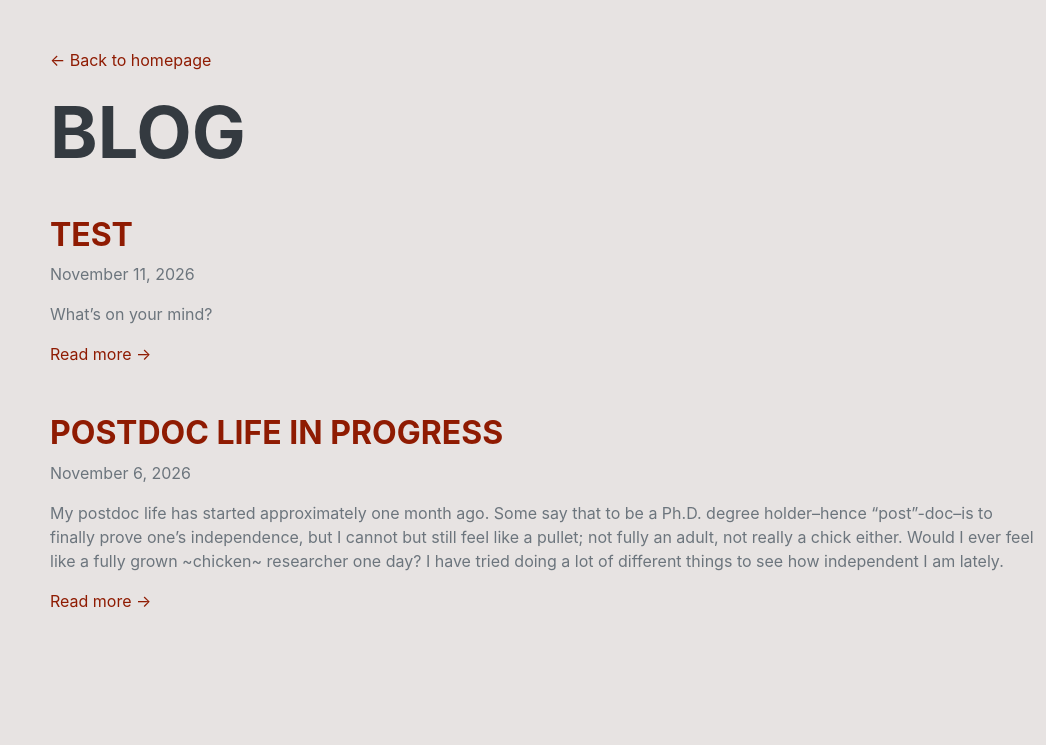
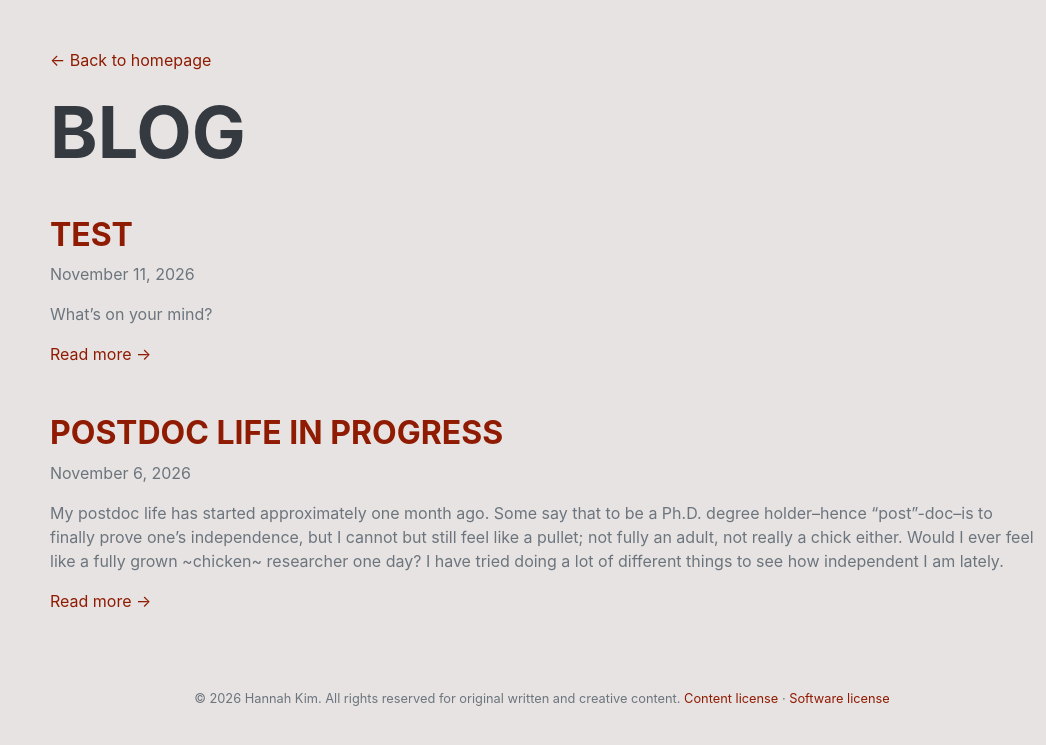
Before and after one commit to hannahkimincompbio/hannahkimincompbio.github.io, a Jekyll site: the page built from blog/index.html, in a window 1280 px wide. Shown: the top 745 px of the page, without its empty margins (234-1280 px from the left). Built offline with Jekyll 4.4.1, drawn with Linux system fonts in a browser that asks for light colours.

Commit message:
Footer update

```diff
--- /dev/null
+++ b/_includes/footer.html
@@ -0,0 +1,9 @@
+<footer class="text-center py-4">
+  <small class="text-muted">
+    © 2026 Hannah Kim.
+    All rights reserved for original written and creative content.
+    <a href="/CONTENT-LICENSE.md">Content license</a>
+    ·
+    <a href="/LICENSE">Software license</a>
+  </small>
+</footer>
--- a/blog/index.html
+++ b/blog/index.html
@@ -23,6 +24,10 @@ title: Blog
     <a href="{{ '/' | relative_url }}">← Back to homepage</a>
 
     <h1 class="mt-4 mb-5">Blog</h1>
+
+    {% if site.posts.size == 0 %}
+    <p>No blog posts yet. Check back soon!</p>
+    {% endif %}
 
     {% for post in site.posts %}
 
@@ -47,6 +52,7 @@ title: Blog
     {% endfor %}
 
   </div>
+
+  {% include footer.html %}
 </body>
-
 </html>
--- a/projects/index.html
+++ b/projects/index.html
@@ -54,5 +54,7 @@
 
 </div>
 
+ {% include footer.html %}
+
 </body>
 </html>
```
Also changed, not shown: other parts of blog/index.html (+1 -0 lines), _includes/license_notice.html (added, +12 -0 lines), index.html (+22 -5 lines).
